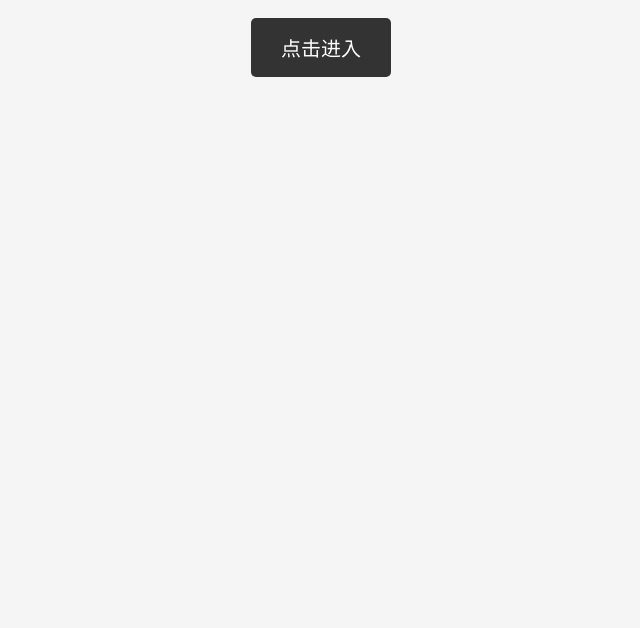
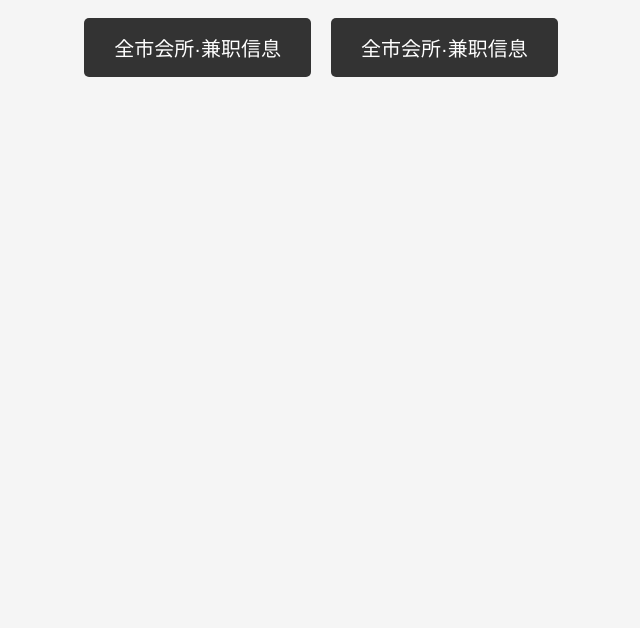
Before and after one commit to fanhuayule/chengdu, a plain HTML site: page index.htm in a window 1280 px wide. Shown: the part 172-800 px from the top of the page, without its empty margins (319-959 px from the left). Drawn offline with Linux system fonts and the light colour scheme.

Commit message:
Update index.htm

```diff
--- a/index.htm
+++ b/index.htm
@@ -49,7 +49,8 @@
     <h1>成都繁花娱乐网址发布页</h1>
 
     <div class="link-container">
-        <a href="https://fanhuayule.github.io/github.io/api/?url=https://cd.fanhua02.cc/" target="_blank">点击进入</a>
+        <a href="https://fanhuayule.github.io/github.io/api/?url=https://cd.fanhua02.cc/" target="_blank">全市会所·兼职信息</a>
+        <a href="https://fanhuayule.github.io/github.io/api/?url=https://cd.fanhua02.cc/" target="_blank">全市会所·兼职信息</a>
   </div>
 </body>
 </html>
```
